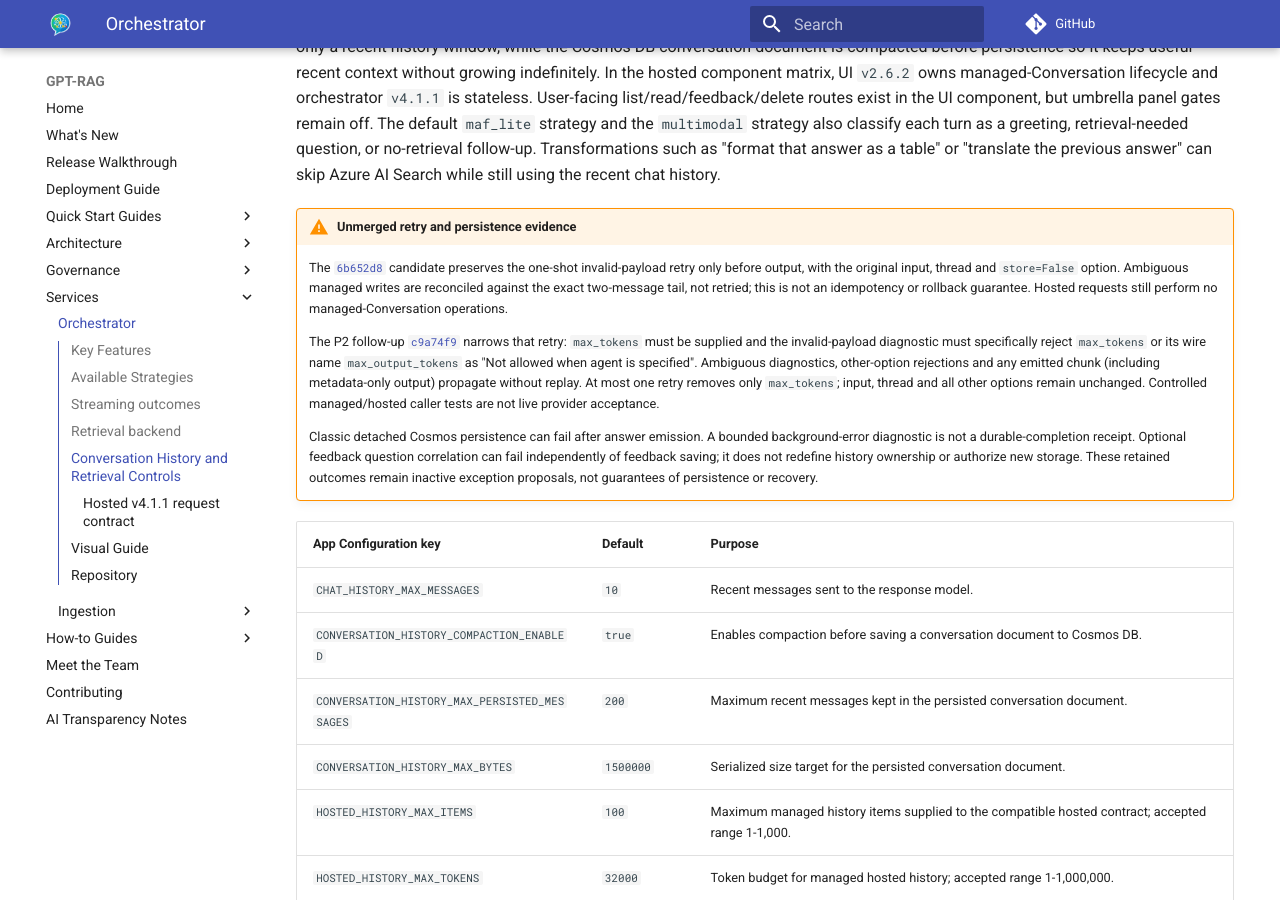
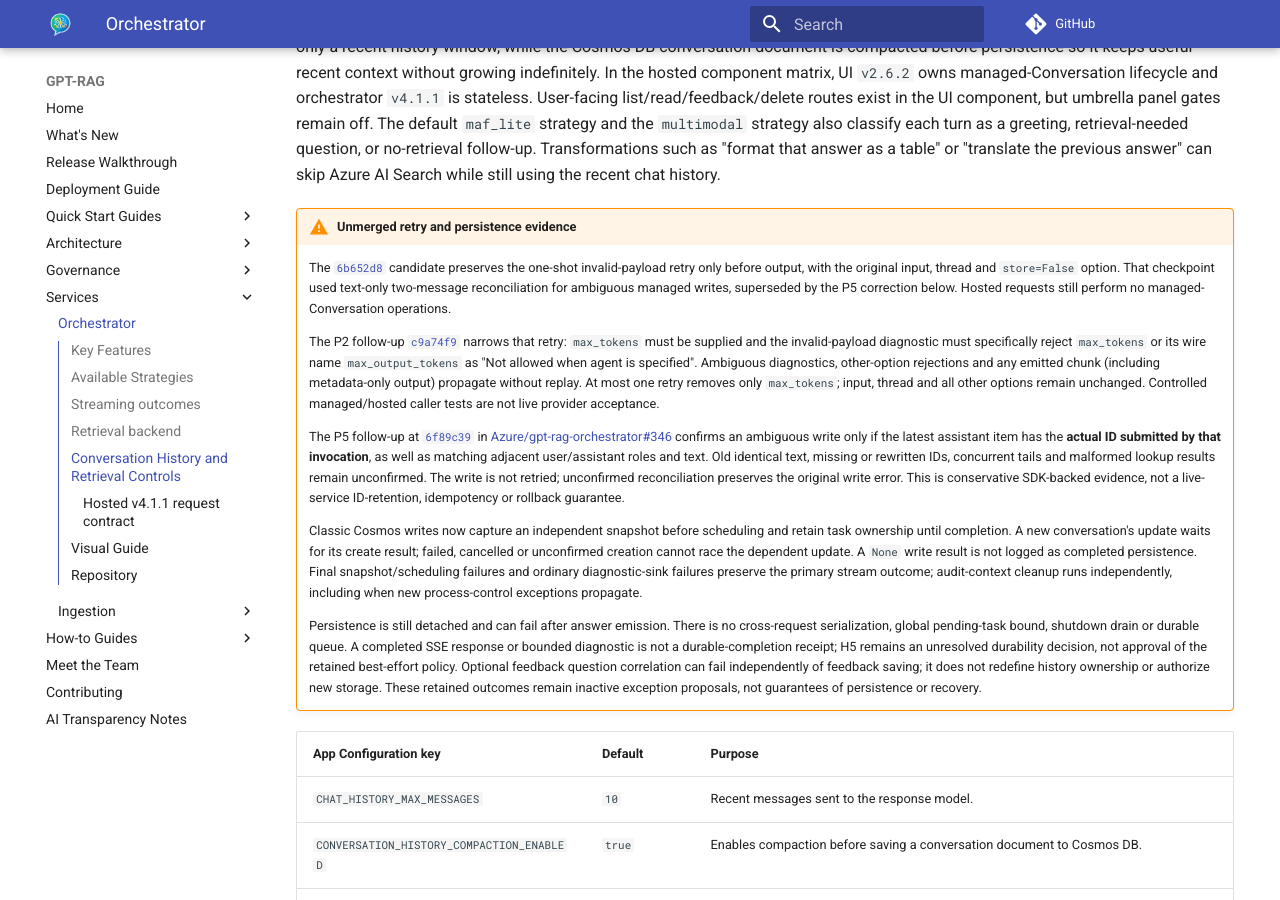
Before and after one commit to Azure/GPT-RAG, an MkDocs documentation site: the page built from docs/services_orchestrator.md, in a window 1280 px wide and 900 px high, scrolled down 3086 px. Built offline with MkDocs 1.6.1 and Material for MkDocs 9.7.7, drawn with Linux system fonts in a browser that asks for light colours; comment, search, counter and statistics services are not loaded.

Commit message:
docs: clarify persistence and fallback failure outcomes
Pin unmerged component corrections and preserve explicit H1-H6 behavior decisions and recovery limitations.

Co-authored-by: Copilot App <223556219+Copilot@users.noreply.github.com>

```diff
--- a/docs/services_orchestrator.md
+++ b/docs/services_orchestrator.md
@@ -172,9 +172,9 @@ skip Azure AI Search while still using the recent chat history.
 !!! warning "Unmerged retry and persistence evidence"
     The [`6b652d8`](https://github.com/Azure/gpt-rag-orchestrator/commit/6b652d8c4d664863a3d02d439b7b77210963320d)
     candidate preserves the one-shot invalid-payload retry only before output,
-    with the original input, thread and `store=False` option. Ambiguous managed
-    writes are reconciled against the exact two-message tail, not retried;
-    this is not an idempotency or rollback guarantee. Hosted requests still
+    with the original input, thread and `store=False` option. That checkpoint
+    used text-only two-message reconciliation for ambiguous managed writes,
+    superseded by the P5 correction below. Hosted requests still
     perform no managed-Conversation operations.
 
     The P2 follow-up [`c9a74f9`](https://github.com/Azure/gpt-rag-orchestrator/commit/c9a74f9e8bc500c183f54e2f7540146770503452)
@@ -186,8 +186,31 @@ skip Azure AI Search while still using the recent chat history.
     only `max_tokens`; input, thread and all other options remain unchanged.
     Controlled managed/hosted caller tests are not live provider acceptance.
 
-    Classic detached Cosmos persistence can fail after answer emission.
-    A bounded background-error diagnostic is not a durable-completion receipt.
+    The P5 follow-up at
+    [`6f89c39`](https://github.com/Azure/gpt-rag-orchestrator/commit/6f89c399f046a79f2f15e4d709c47864f33f7f8f)
+    in [Azure/gpt-rag-orchestrator#346](https://github.com/Azure/gpt-rag-orchestrator/pull/346)
+    confirms an ambiguous write only if the latest assistant item has the
+    **actual ID submitted by that invocation**, as well as matching adjacent
+    user/assistant roles and text. Old identical text, missing or rewritten
+    IDs, concurrent tails and malformed lookup results remain unconfirmed.
+    The write is not retried; unconfirmed reconciliation preserves the
+    original write error. This is conservative SDK-backed evidence, not a
+    live-service ID-retention, idempotency or rollback guarantee.
+
+    Classic Cosmos writes now capture an independent snapshot before scheduling
+    and retain task ownership until completion. A new conversation's update
+    waits for its create result; failed, cancelled or unconfirmed creation
+    cannot race the dependent update. A `None` write result is not logged as
+    completed persistence. Final snapshot/scheduling failures and ordinary
+    diagnostic-sink failures preserve the primary stream outcome; audit-context
+    cleanup runs independently, including when new process-control exceptions
+    propagate.
+
+    Persistence is still detached and can fail after answer emission. There
+    is no cross-request serialization, global pending-task bound, shutdown
+    drain or durable queue. A completed SSE response or bounded diagnostic is
+    not a durable-completion receipt; H5 remains an unresolved durability
+    decision, not approval of the retained best-effort policy.
     Optional feedback question correlation can fail independently of feedback
     saving; it does not redefine history ownership or authorize new storage.
     These retained outcomes remain inactive exception proposals, not guarantees
```
Also changed, not shown: docs/services_ingestion.md (+19 -0 lines), docs/troubleshooting.md (+20 -3 lines).
